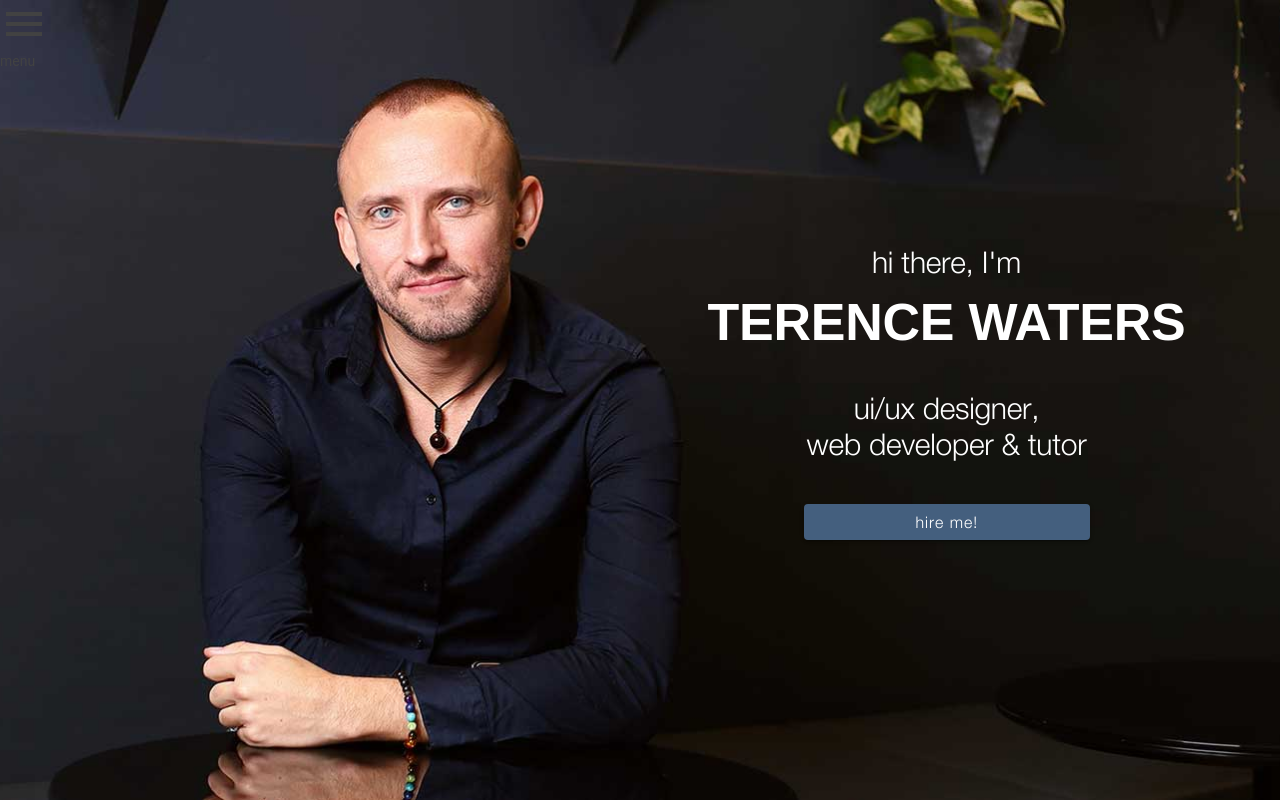
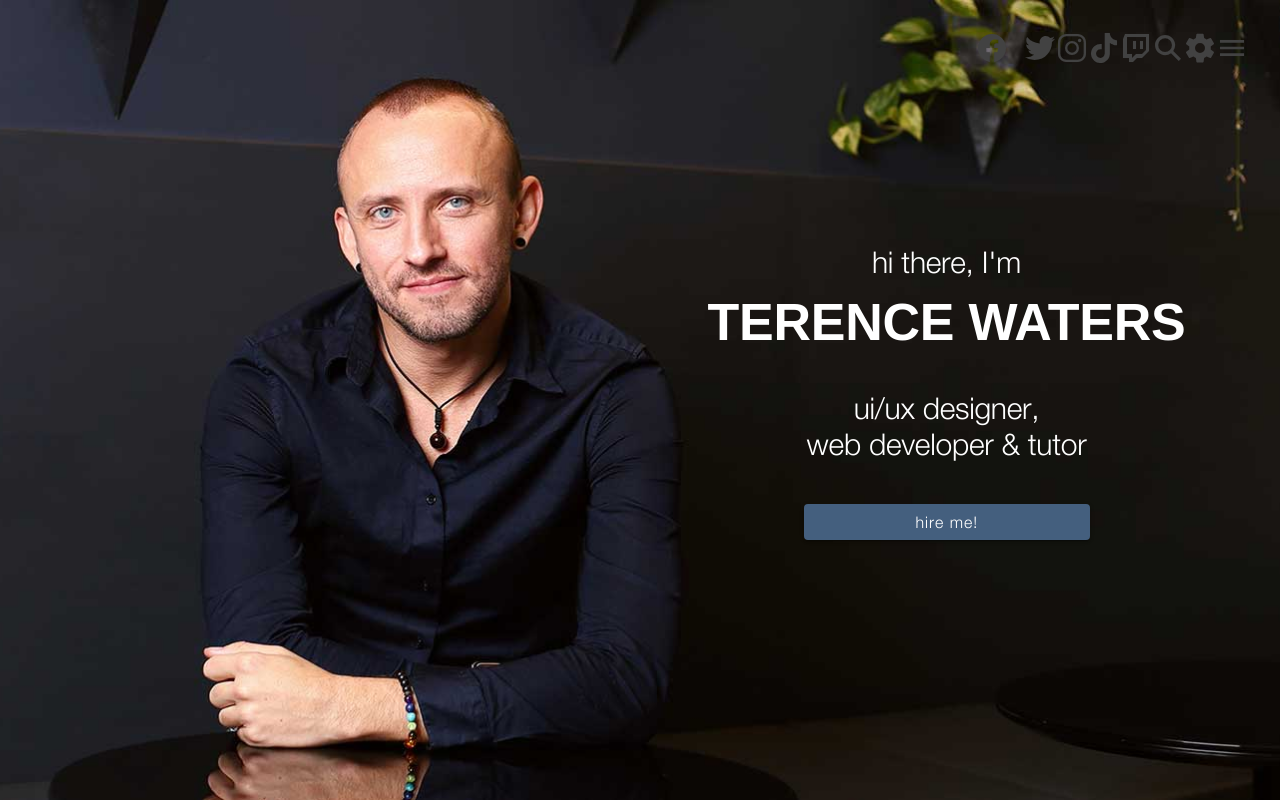
Before and after one commit to AplUSAndmINUS/terence-waters-ionic, a React (Create React App) app: page /home in a window 1280 px wide. Built offline with nearby package versions, Linux system fonts and the light colour scheme; a web font is replaced by a local one.

Commit message:
updated styling and icons for top menu bar

```diff
--- a/src/components/menu/Menu/Menu.tsx
+++ b/src/components/menu/Menu/Menu.tsx
@@ -1,13 +1,36 @@
 import React from 'react';
+import { IonIcon } from '@ionic/react';
+import {
+  logoFacebook,
+  logoInstagram,
+  logoTwitter,
+  logoTiktok,
+  logoTwitch,
+  menuSharp,
+  searchSharp,
+  settingsSharp
+} from 'ionicons/icons';
+import styled from 'styled-components';
 
-import { MenuButton } from './MenuButton/MenuButton';
+const IonIconXLarge = styled(IonIcon)`
+  font-size: 48px;
+`;
 
 export const Menu: React.FC = () => {
   return (
-    <div>
-      <div className="ion-align-items-center ion-justify-content-flex-end">
-        <MenuButton name="menu-sharp" />
-        <p className="ion-no-margin">menu</p>
+    <div className="ion-float-right">
+      <div className="ion-hide-md-down ion-padding ion-margin">
+        <IonIconXLarge className="ion-padding-horizontal" icon={logoFacebook} size="large" />
+        <IonIconXLarge icon={logoTwitter} size="large" />
+        <IonIconXLarge icon={logoInstagram} size="large" />
+        <IonIconXLarge icon={logoTiktok} size="large" />
+        <IonIconXLarge icon={logoTwitch} size="large" />
+        <IonIconXLarge icon={searchSharp} size="large" />
+        <IonIconXLarge icon={settingsSharp} size="large" />
+        <IonIconXLarge icon={menuSharp} size="large" />
+      </div>
+      <div className="ion-hide-sm-up ion-padding ion-margin">
+        <IonIcon name="menu-sharp" size="large"></IonIcon>
       </div>
     </div>
   )
--- a/src/components/menu/Menu/MenuButton/MenuButton.tsx
+++ /dev/null
@@ -1,14 +0,0 @@
-import React from 'react';
-
-import { MenuOption } from './styled';
-
-interface MenuOptionProps {
-  name: string;
-  size?: string;
-}
-
-export const MenuButton: React.FC<MenuOptionProps> = ({ name, size }) => {
-  return (
-    <MenuOption name={name} size={size} />
-  )
-};
--- a/src/components/menu/Menu/MenuButton/styled.ts
+++ /dev/null
@@ -1,6 +0,0 @@
-import { IonIcon } from '@ionic/react';
-import styled from 'styled-components';
-
-export const MenuOption = styled(IonIcon)`
-  font-size: 48px;
-`;
--- a/src/pages/SkinPage/SkinPage.tsx
+++ b/src/pages/SkinPage/SkinPage.tsx
@@ -18,7 +18,7 @@ export const SkinPage: React.FC = () => {
       <IonContent fullscreen>
         <IonHeader className="ion-no-border">
           <IonToolbar
-            className="ion-no-border"
+            className="ion-no-border ion-justify-content-flex-end"
             style={{ position: 'fixed', top: 0, left: 0, right: 0 }}>
             <MenuButton />
           </IonToolbar>
```
